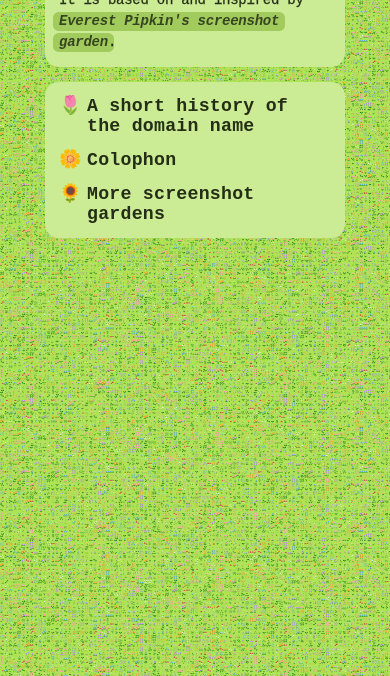
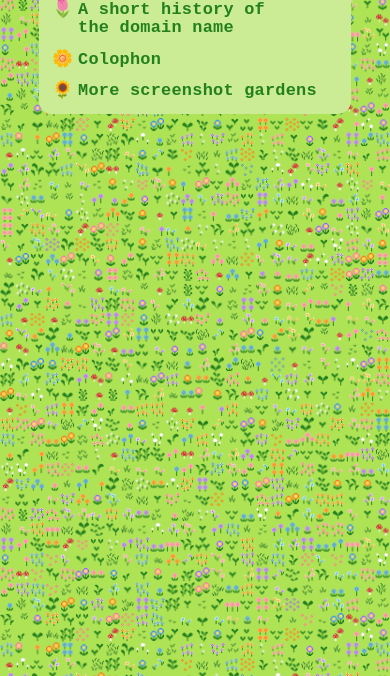
Before and after one commit to stieglitzz/screenshot.garden, an Eleventy site: page src/index.md in a window 390 px wide. Shown: the part 168-844 px from the top of the page. Built offline with nearby package versions, Linux system fonts and the light colour scheme; Eleventy itself is replaced by a stand-in of ours; files that its build step writes are made by us from their sources; no server answers; a web font is replaced by a local one.

Commit message:
🎨 big CSS update
- finally caved in and have used a media query to change the layout when the screen size is 1000px or less
- this has resolved the issue with the `main` element and it's scrollbar overflowing the parent on smaller screen sizes
- not the ideal responsive solution I wanted but it seems to work

- split `style.css` into multiple stylesheets which are linked in `base.njk`
- the stylesheets are:
   + `root.css` - contains CSS variables
   + `reset.css` - a basic CSS reset
   + `guides.css` - background colors and borders for main site elements to help see what is what when fiddling with the layout
   + `style.css` - everything else
- `style.css` is currently commented out
- once styling has been finalised, I will put everything into one main CSS stylesheet

- `formatted all stylesheets and `base.njk`

```diff
--- a/src/_includes/layouts/base.njk
+++ b/src/_includes/layouts/base.njk
@@ -4,7 +4,10 @@
         <meta charset="UTF-8"/>
         <meta name="viewport" content="width=device-width, initial-scale=1.0"/>
         <title>{{ title }}</title>
+        <link rel="stylesheet" href="/assets/css/root.css">
+        <link rel="stylesheet" href="/assets/css/reset.css">
         <link rel="stylesheet" href="/assets/css/style.css">
+        <!-- <link rel="stylesheet" href="/assets/css/guides.css"> -->
         <link href="https://fonts.cdnfonts.com/css/thegoodmonolith" rel="stylesheet">
         <link href="https://fonts.cdnfonts.com/css/thepixelateforar" rel="stylesheet">
     </head>
@@ -15,5 +18,4 @@
             {% endblock %}
         </div>
         <script src="/assets/js/background.js"></script>
-</body>
     </html>
--- /dev/null
+++ b/src/assets/css/guides.css
@@ -0,0 +1,29 @@
+body {
+  border: 2px solid red;
+  background-color: palevioletred;
+}
+
+.grid {
+  border: 4px solid orange;
+  background-color: peachpuff;
+}
+
+.side {
+  border: 2px solid green;
+  background-color: palegreen;
+}
+
+header {
+  border: 2px solid skyblue;
+  background-color: lightcyan;
+}
+
+.info {
+  border: 5px solid purple;
+  background-color: lavender;
+}
+
+main {
+  border: 2px solid fuchsia;
+  background-color: pink;
+}
--- /dev/null
+++ b/src/assets/css/reset.css
@@ -0,0 +1,39 @@
+/* RESET */
+* {
+  margin: 0;
+  padding: 0;
+}
+
+*,
+*:before,
+*:after {
+  box-sizing: border-box;
+}
+
+html {
+  font-family: "Courier New";
+  font-size: 13px;
+  scroll-behavior: smooth;
+  letter-spacing: -0.25px;
+  line-height: 1.5;
+  color: var(--darkest-green);
+  height: 100%;
+  overflow: hidden; /* Prevent body overflow */
+}
+img {
+  display: block;
+  max-width: 100%;
+}
+
+h1,
+h2,
+h3,
+h4,
+h5,
+h6,
+summary {
+  text-wrap: balance;
+  font-family: "Courier New";
+  font-weight: bold;
+  color: var(--dark-green);
+}
--- /dev/null
+++ b/src/assets/css/root.css
@@ -0,0 +1,14 @@
+/* ROOT */
+:root {
+  --details-indent: 2rem;
+  --gap: calc(1rem + 1.5svw);
+  --space-vertical: calc(0.5rem + 1svh);
+  --summary-line-height: 1.1;
+  --text-stroke: 0.5px;
+  --darkest-green: #237226;
+  --dark-green: #23801d;
+  --green: #a2cb5d;
+  --light-green: rgba(199, 224, 158, 0.95);
+  --padding-vert: calc(1rem + 5svh);
+  --padding-hori: calc(1rem + 5svw);
+}
--- a/src/assets/css/style.css
+++ b/src/assets/css/style.css
@@ -1,94 +1,47 @@
-/* ROOT */
-:root {
-    --details-indent: 2rem;
-    --gap: calc(1rem + 1.5svw);
-    --space-vertical: calc(0.5rem + 1svh);
-    --summary-line-height: 1.1;
-    --text-stroke: 0.25px;
-    --dark-green: #242d15;
-}
-
-/* RESET */
-* {
-    margin: 0;
-    padding: 0;
-}
-
-*,
-*:before,
-*:after {
-    box-sizing: border-box;
-}
-
-html {
-	font-family: 'Courier New';
-    font-size: 14px;
-    scroll-behavior: smooth;
-    letter-spacing: -0.25px;
-    line-height: 1.5;
-    color: #242d15;
-}
-img {
-    display: block;
-    max-width: 100%;
-}
-
-h1,
-h2,
-h3,
-h4,
-h5,
-h6, summary {
-    text-wrap: balance;
-	font-family: 'Courier New';
-	font-weight: bold;
-}
-
 /* LAYOUT SETUP */
 body {
   align-items: center;
   display: flex;
   height: 100svh;
   justify-content: center;
-    background-image: url('/assets/images/bgImage01.png');
+  background-image: url("/assets/images/bgImage01.png");
   background-repeat: repeat;
-    background-size: 65%;
+  background-size: 900px;
 }
 
-.info, header, .process {
+.grid {
+  margin: var(--padding-vert) var(--padding-hori);
+  width: 80svw;
+  /* padding: var(--padding-vert) var(--padding-hori); */
+  display: grid;
+  height: 75svh;
+  grid-template-columns: minmax(300px, 0.5fr) minmax(300px, 1fr); /* Side with min-width of 300px */
+  grid-template-rows: 1fr; /* Single row layout */
+  grid-gap: calc(1rem + 1.5svw); /* Gap between grid items */
+}
+
+.side {
+  height: auto; /* Height based on content */
+  grid-column: 1; /* Ensure side is in the first column */
+}
+
+header {
+  margin-bottom: var(--space-vertical);
   background-color: #cbeb95;
   padding: 1rem;
   border-radius: 1rem;
 }
 
-.side {
-  flex: 1 1 33%;
-  min-width: 300px;
-  position: sticky;
-  top: 0;
-}
-
-
-header {
-    margin-bottom: var(--space-vertical);
-}
-
-.grid {
-    align-items: flex-start;
-    display: flex;
-    flex-wrap: wrap;
-    gap: var(--gap);
-    height: 90svh;
-    min-width: 300px;
-    overflow-y: hidden;
-    width: 70svw;
+.info {
+  background-color: #cbeb95;
+  padding: 1rem;
+  border-radius: 1rem;
 }
 
 main {
-  flex: 999;
-  height: 100%;
-  min-inline-size: 60%;
-  overflow-y: scroll;
+  overflow-y: auto; /* Enable vertical scrolling */
+  height: 100%; /* Fill vertical space */
+  grid-column: 2; /* Ensure main is in the second column */
 }
 
 /* DETAILS */
@@ -119,7 +72,7 @@ details:has(+ details) {
   margin: 0 0 1rem 0;
 }
 details[open]:has(+ details) {
-  margin-bottom: 1.25rem ;
+  margin-bottom: 1.25rem;
 }
 
 details > p:first-of-type {
@@ -131,7 +84,6 @@ details > p:last-of-type {
 details > p {
   margin-left: var(--details-indent);
 }
-
 
 /* IMAGES */
 figcaption {
@@ -147,7 +99,8 @@ figcaption {
   width: fit-content;
 }
 
-figure+figure {  /*figure followed by figure */
+figure + figure {
+  /*figure followed by figure */
   margin-top: 1rem;
 }
 
@@ -190,7 +143,6 @@ a {
   display: inline;
   -webkit-text-stroke: 0 #242d15;
   text-stroke: 0 #242d15;
-
 }
 
 /* OTHER */
@@ -204,3 +156,25 @@ ul {
 details > ul {
   margin-left: var(--details-indent);
 }
+
+/* Stacking logic using media queries */
+@media (max-width: 1000px) {
+  h1 {
+    font-size: 24px;
+  }
+  .grid {
+    grid-template-columns: 1fr;
+    grid-template-rows: auto 1fr;
+    height: 95svh;
+  }
+
+  .side {
+    grid-column: 1;
+    grid-row: 1;
+  }
+
+  main {
+    grid-column: 1;
+    grid-row: 2;
+  }
+}
```
Lines whose indentation alone changed are shown as unchanged.
